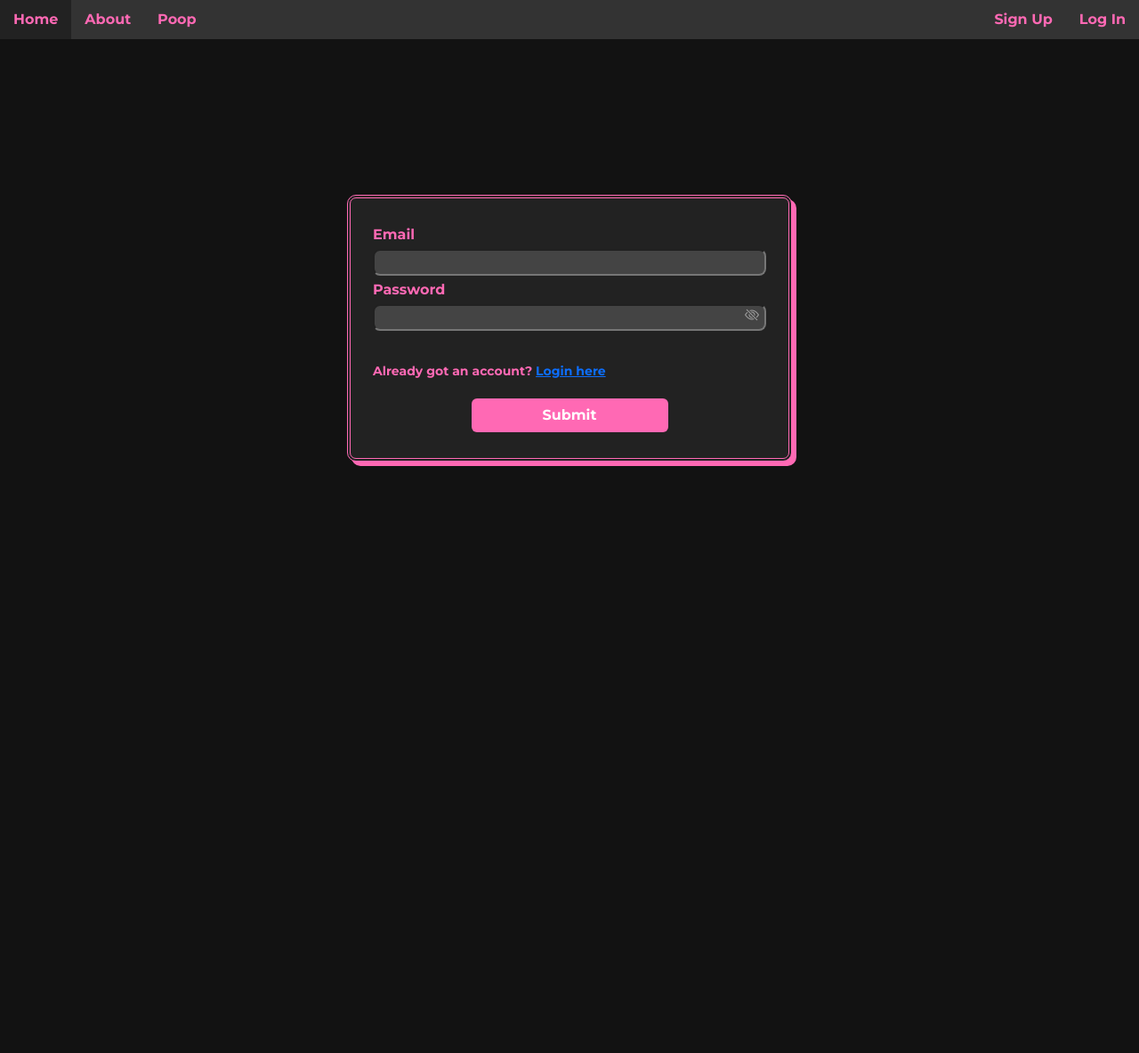
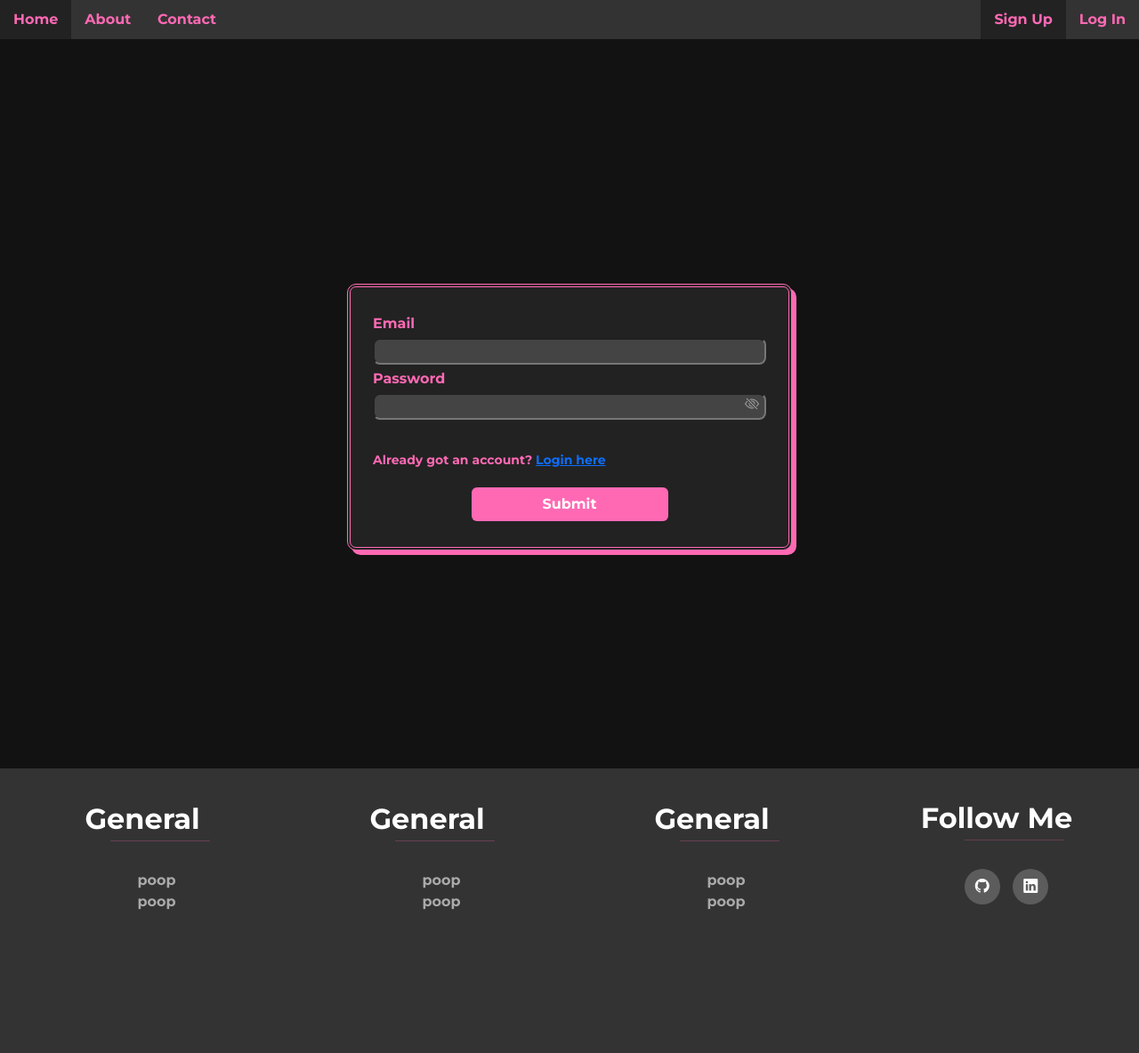
Before and after one commit to jaydeep080805/ToDoey, a Flask app: page /sign-up in a window 1280 px wide. Shown: the whole page at 89% size. Before the commit the page ends 524 px from the top, so only its background shows below. Run offline with Flask 3, Linux system fonts and the light colour scheme; some libraries are stand-ins or nearby versions.

Commit message:
added js animations for when a task is checked and changing navbar

```diff
--- a/main.py
+++ b/main.py
@@ -86,12 +86,12 @@ def home():
 
 @app.route("/about")
 def about():
-    return
+    return render_template("about.html")
 
 
 @app.route("/profile")
 def profile():
-    return
+    return render_template("profile.html")
 
 
 @app.route("/sign-up", methods=["GET", "POST"])
--- a/static/css/styles.css
+++ b/static/css/styles.css
@@ -10,6 +10,12 @@
     --form-background: #222;
 
     --background-col: #121212;
+}
+
+body {
+    background-color: var(--background-col);
+    color: var(--pink);
+    font-family: "Montserrat", sans-serif;
 }
 
 .flashes {
@@ -54,7 +60,7 @@
     align-items: center;
 }
 
-.navbar-styling a{
+.navbar-styling a {
     padding: 10px 15px;
     text-decoration: none;
     color: var(--pink);
@@ -66,10 +72,8 @@
     cursor: pointer;
 }
 
-body {
-    background-color: var(--background-col);
-    color: var(--pink);
-    font-family: 'Montserrat', sans-serif;
+.navbar-active {
+    background-color: var(--grey-navbar-hover);
 }
 
 .container {
@@ -77,7 +81,7 @@ body {
     justify-content: center;
     align-items: center;
     flex-direction: column;
-    min-height: 75vh;
+    min-height: 100vh;
     margin-top: 20px;
 }
 
@@ -184,12 +188,64 @@ the elements have their label and content together so its spaced out evenly*/
     box-shadow: -5px -5px var(--pink);
 }
 
-
 footer {
-    height: 10vh;
-    text-align: center;
     background-color: var(--grey-navbar);
-    position: absolute;
     bottom: 0;
     width: 100%;
+    min-height: 20rem;
 }
+
+.footer-list-title {
+    font-size: 2rem;
+    color: white;
+}
+
+.footer-container {
+    display: grid;
+    grid-template-columns: repeat(4, 3fr);
+}
+
+.footer-col {
+    display: flex;
+    justify-content: center;
+    flex-direction: column;
+    align-items: center;
+
+    margin-top: 10%;
+    text-align: left;
+}
+
+.footer-col hr {
+    width: 35%;
+    transform: translate(20px, -16px);
+}
+
+.footer-list-item {
+    color: rgb(170, 170, 170);
+    width: min-content;
+    transition: ease 0.3s;
+    cursor: pointer;
+}
+
+.footer-list-item:hover {
+    transform: translate(10px, 0);
+    color: white;
+}
+
+ul .bi {
+    display: inline-block;
+    height: 40px;
+    width: 40px;
+    background-color: rgba(255, 255, 255, 0.2);
+    margin: 0 10px 10px 0;
+    text-align: center;
+    line-height: 40px;
+    border-radius: 50%;
+    color: #ffffff;
+    transition: all 0.5s ease;
+}
+
+ul .bi:hover {
+    color: #24262b;
+    background-color: #ffffff;
+}
--- a/static/js/index.js
+++ b/static/js/index.js
@@ -1,6 +1,6 @@
 // allows the user to see their password
 const passwordViewToggle = $("#togglePassword");
-$(passwordViewToggle).click(function() {
+$(passwordViewToggle).click(function () {
     // get the current type of the input box
     const currentType = $("#password").attr("type");
 
@@ -16,5 +16,37 @@ $(passwordViewToggle).click(function() {
     } else {
         $(this).removeClass("bi-eye-slash").addClass("bi-eye");
     }
+});
 
+// once the doc has loaded
+$(document).ready(function () {
+    // checks if theres any change to a checkbox
+    $(".task-checkbox").change(function () {
+        // if there is a change then check if its checked
+        if ($(this).is(":checked")) {
+            // play the animation
+            $(this).closest(".task-card").animate({ opacity: "0.1" });
+        } else {
+            // if its not checked then bring it back
+            $(this).closest(".task-card").animate({ opacity: "1" });
+        }
+    });
+
+    // Function to update the active class based on the current body ID
+    function updateActiveNavItem() {
+        var currentPage = $("body").attr("id"); // Get the unique ID of the body tag
+        // Loop through all nav links
+        $(".navbar-full a").each(function () {
+            var navItem = $(this);
+            // Check if the href of the nav item matches the current page
+            if (navItem.attr("href") === window.location.pathname) {
+                // Remove active class from all and add to the current one
+                $(".navbar-full a").removeClass("navbar-active");
+                navItem.addClass("navbar-active");
+            }
+        });
+    }
+
+    // Run on page load
+    updateActiveNavItem();
 });
--- a/templates/base.html
+++ b/templates/base.html
@@ -24,8 +24,8 @@
         <nav class="navbar-full">
             <div class="left-section-desktop-navbar navbar-styling">
                 <a href="{{ url_for('home') }}">Home</a>
-                <a href="">About</a>
-                <a href="">Poop</a>
+                <a href="{{ url_for('about') }}">About</a>
+                <a href="">Contact</a>
             </div>
 
             <div class="right-section-desktop-navbar navbar-styling">
@@ -62,13 +62,50 @@
 
         </div>
 
+        <footer>
+            <div class="footer-container">
+                <div class="footer-col">
+                    <div class="footer-list-title">General</div>
+                    <hr>
+                    <ul>
+                        <div class="footer-list-item">poop</div>
+                        <div class="footer-list-item">poop</div>
+                    </ul>
+                </div>
+
+                <div class="footer-col">
+                    <div class="footer-list-title">General</div>
+                    <hr>
+                    <ul>
+                        <div class="footer-list-item">poop</div>
+                        <div class="footer-list-item">poop</div>
+                    </ul>
+                </div>
+
+                <div class="footer-col">
+                    <div class="footer-list-title">General</div>
+                    <hr>
+                    <ul>
+                        <div class="footer-list-item">poop</div>
+                        <div class="footer-list-item">poop</div>
+                    </ul>
+                </div>
+
+                <div class="footer-col">
+                    <div class="footer-list-title">Follow Me</div>
+                    <hr>
+                    <ul>
+                        <i class="bi bi-github"><a href="github.com"></a></i>
+                        <i class="bi bi-linkedin"></i>
+                    </ul>
+                </div>
+            </div>
+        </footer>
+
         <script src="https://ajax.googleapis.com/ajax/libs/jquery/3.7.1/jquery.min.js"></script>
         <script src="https://cdn.jsdelivr.net/npm/bootstrap@5.3.2/dist/js/bootstrap.bundle.min.js" integrity="sha384-C6RzsynM9kWDrMNeT87bh95OGNyZPhcTNXj1NW7RuBCsyN/o0jlpcV8Qyq46cDfL" crossorigin="anonymous"></script>
         <script src="{{ url_for('static', filename='js/index.js') }}"></script>
     </body>
 
-    <!-- <footer>
-        <p>Made with ❤️ in UK</p>
-    </footer> -->
 
 </html>
--- /dev/null
+++ b/templates/profile.html
@@ -0,0 +1 @@
+{% extends "base.html" %}
```
Also changed, not shown: templates/about.html (added, +10 -0 lines), templates/index.html (+9 -19 lines).
